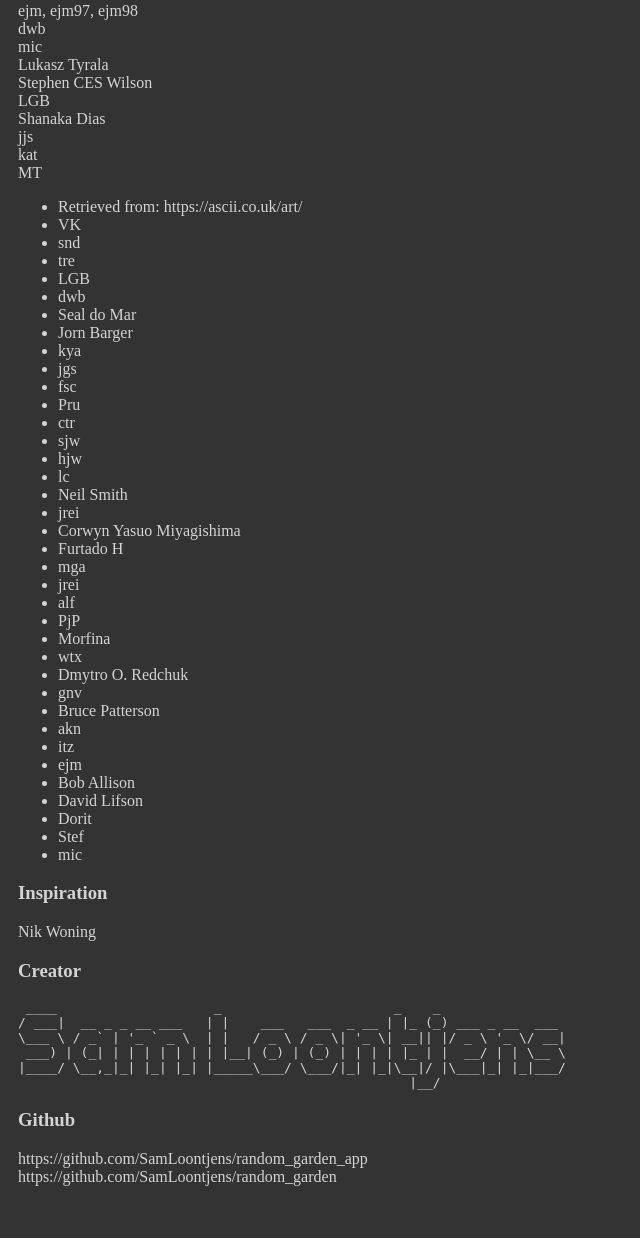
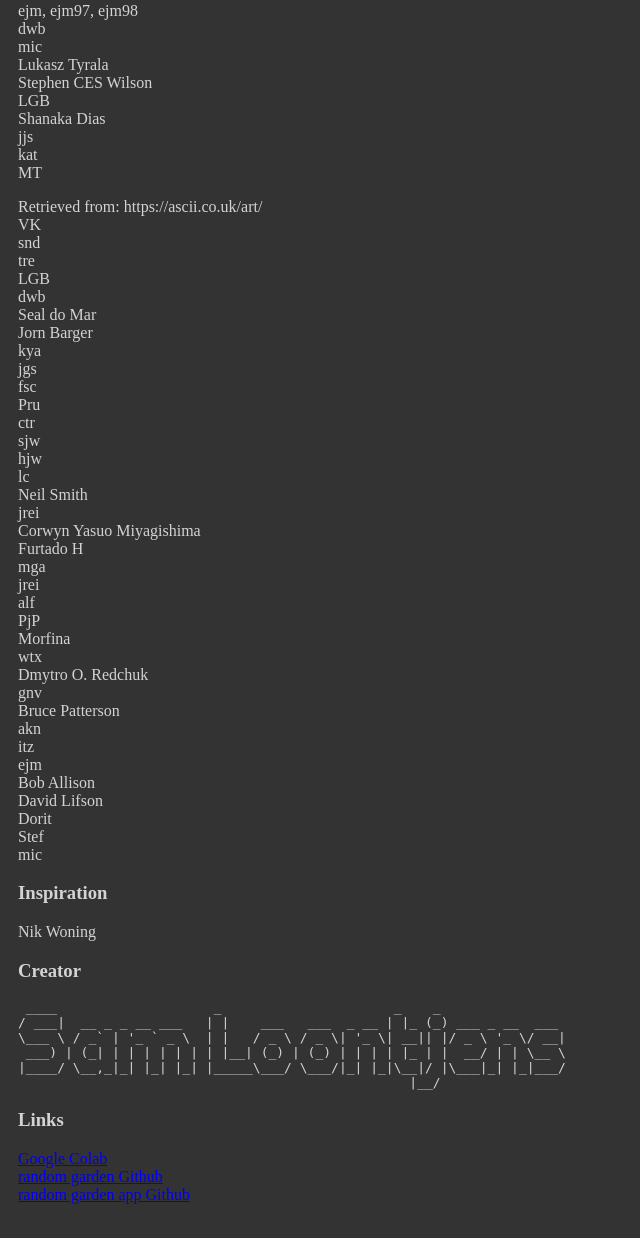
Before and after one commit to SamLoontjens/randon_garden_app, a Flask app: page / in a window 1280 px wide. Shown: the part 506-1744 px from the top of the page, without its empty margins (0-640 px from the left). Before the commit the page ends 1692 px from the top, so only its background shows below. Run offline with Flask 3, Linux system fonts and the light colour scheme.

Commit message:
add links

```diff
--- a/templates/index.html
+++ b/templates/index.html
@@ -100,7 +100,7 @@
             <!-- Add more authors as needed -->
         </ul>
 
-        <ul>
+        <ul style="list-style: none; padding: 0;">
             <li>Retrieved from: https://ascii.co.uk/art/</li>
             <li>VK</li>
             <li>snd</li>
@@ -150,10 +150,11 @@
         <h3>Creator</h3>
         <pre>{{ ascii_art_name }}</pre>
 
-        <h3>Github</h3>
+        <h3>Links</h3>
         <ul style="list-style: none; padding: 0;">
-            <li>https://github.com/SamLoontjens/random_garden_app</li>
-            <li>https://github.com/SamLoontjens/random_garden</li>
+            <li><a href="https://colab.research.google.com/drive/1vu-CeBUb8KFj5SWUZGiZ_NPL_tPyvxyu?usp=sharing">Google Colab</a></li>
+            <li><a href="https://github.com/SamLoontjens/random_garden">random garden Github</a></li>
+            <li><a href="https://github.com/SamLoontjens/random_garden_app">random garden app Github</a></li>
         </ul>
 
     </footer>
```
Also changed, not shown: 1 other file.
